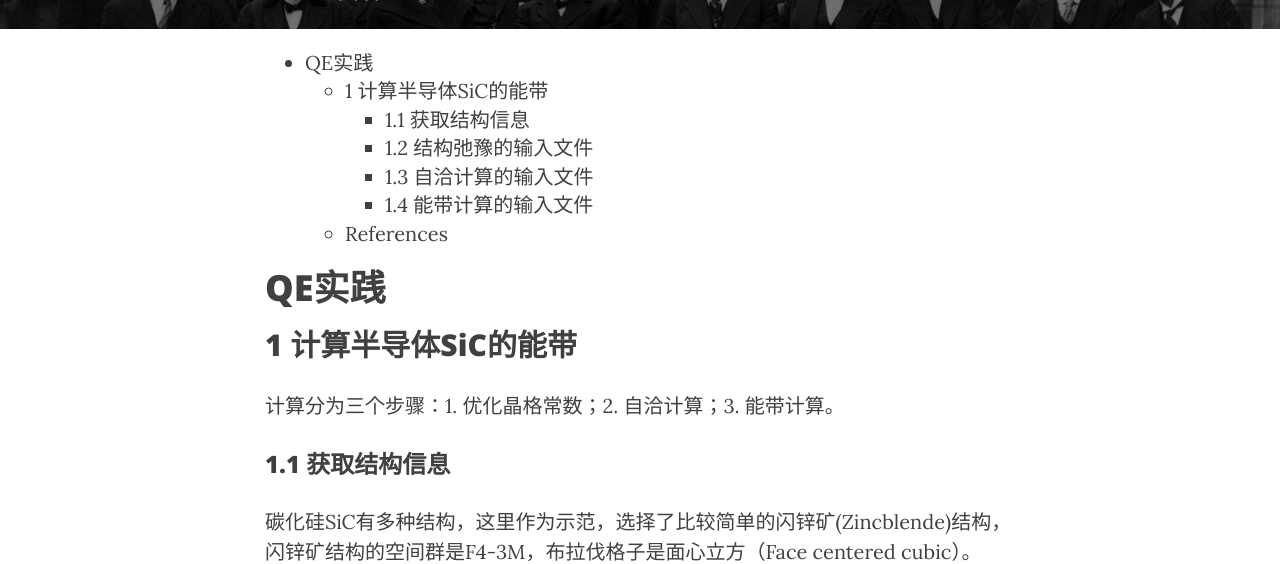
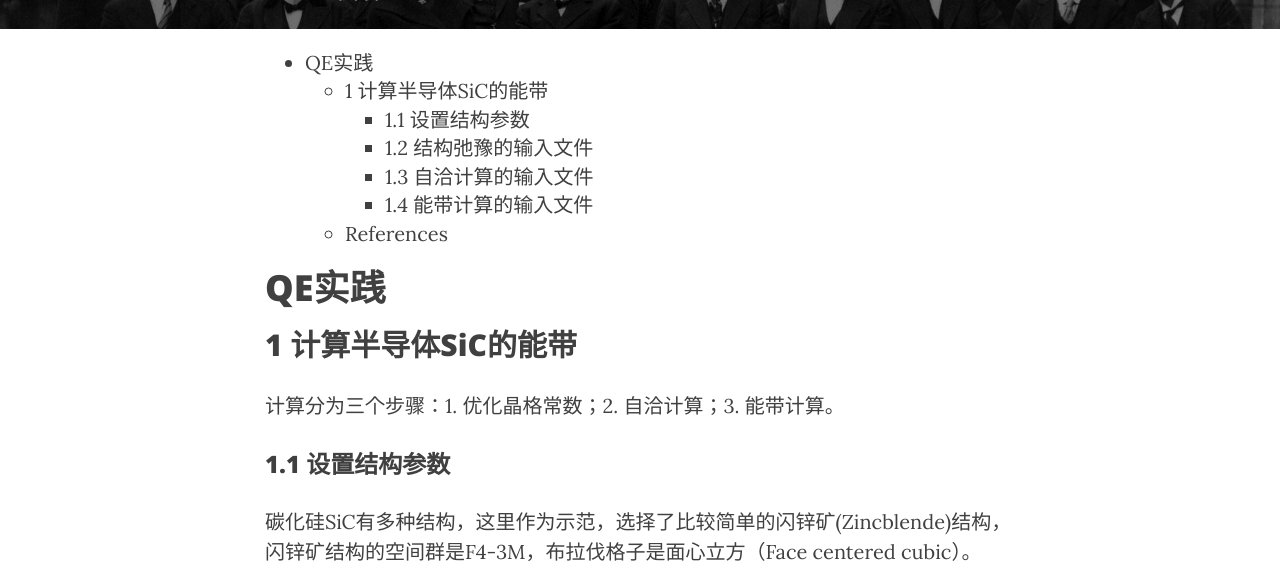
Before and after one commit to yyyu200/DFTbook, a Jekyll site: the page built from _posts/2019-04-01-HandsOn.md, in a window 1280 px wide and 900 px high. Shown: the part 144-708 px from the top of the window. Built offline with Jekyll 4.4.1, drawn with Linux system fonts in a browser that asks for light colours; nearby versions of some CDN libraries; comment, search, counter and statistics services are not loaded; some of the changed text lies outside the part shown.

Commit message:
modify at20190403-00:21:31-aliyun

````diff
--- a/_posts/2019-04-01-HandsOn.md
+++ b/_posts/2019-04-01-HandsOn.md
@@ -24,7 +24,7 @@ trans: cube
 
 计算分为三个步骤：1. 优化晶格常数；2. 自洽计算；3. 能带计算。
 
-### 1.1 获取结构信息
+### 1.1 设置结构参数
 
 碳化硅SiC有多种结构，这里作为示范，选择了比较简单的闪锌矿(Zincblende)结构，闪锌矿结构的空间群是F4-3M，布拉伐格子是面心立方（Face centered cubic）。
 
@@ -82,6 +82,11 @@ Direct
      0.000000000         0.000000000         0.000000000
      0.250000000         0.250000000         0.250000000
 ```
+pw.x 输入与结构有关的包括CONTROL部分的
+```ibrav,celldm,nat,ntyp,
+```
+以及ATOMIC_SPECIES和CELL_PARAMETERS两部分。
+
 
 ### 1.2 结构弛豫的输入文件
 
````
